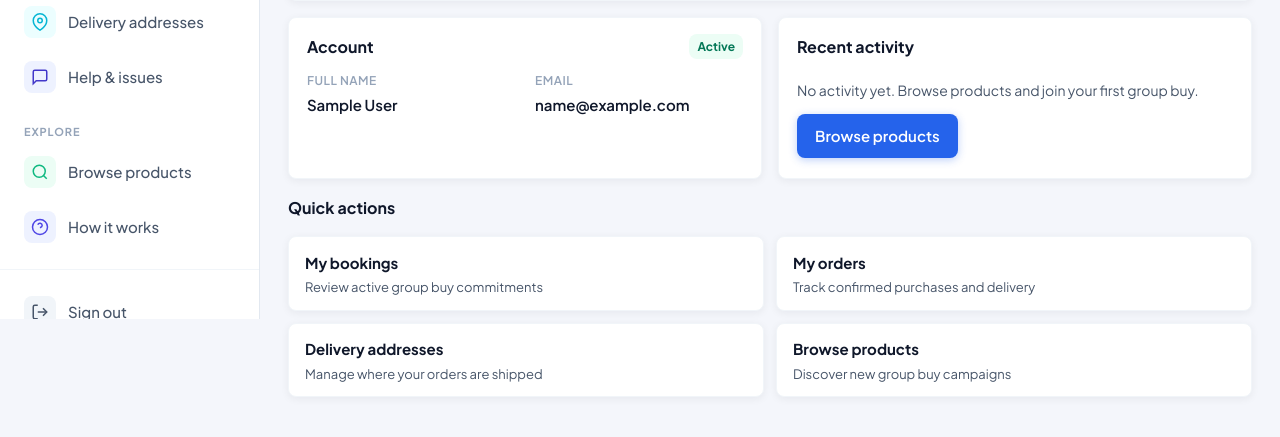
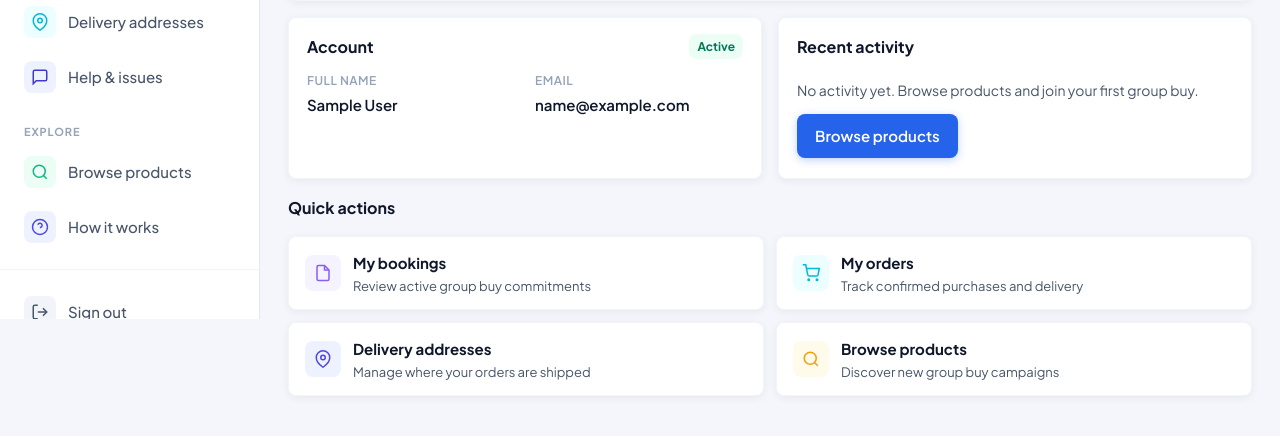
Before and after one commit to kamcho/crowdsource, a Django app: page /users/profile/ in a window 1280 px wide. Shown: the part 481-918 px from the top of the page. After the commit the page ends 884 px from the top, so only its background shows below. Run offline with Django 5.2, Linux system fonts and the light colour scheme; the visitor is signed in with stand-in values (Sample User, id 1); data that the repository does not hold is empty.

Commit message:
Keep quick-action icons on the tighter profile cards.
Co-authored-by: Cursor <cursoragent@cursor.com>

```diff
--- a/static/css/dashboard.css
+++ b/static/css/dashboard.css
@@ -1674,8 +1674,8 @@ a.profile-stat-card-link:hover {
 
 .account-action {
     display: flex;
-    flex-direction: column;
-    gap: 0.2rem;
+    align-items: center;
+    gap: 0.75rem;
     padding: 0.85rem 1rem;
     background: var(--color-surface);
     border: 1px solid var(--color-border-light);
@@ -1685,6 +1685,23 @@ a.profile-stat-card-link:hover {
     color: inherit;
 }
 
+.account-action-icon {
+    display: inline-flex;
+    align-items: center;
+    justify-content: center;
+    width: 36px;
+    height: 36px;
+    border-radius: 8px;
+    flex-shrink: 0;
+}
+
+.account-action-copy {
+    display: flex;
+    flex-direction: column;
+    gap: 0.15rem;
+    min-width: 0;
+}
+
 .account-action:hover {
     border-color: rgba(37, 99, 235, 0.35);
     background: var(--color-primary-soft);
--- a/users/templates/users/profile.html
+++ b/users/templates/users/profile.html
@@ -144,20 +144,40 @@
     </div>
     <div class="account-actions">
         <a href="{% url 'pledge_list' %}" class="account-action">
+            <span class="account-action-icon dash-stat-icon-purple" aria-hidden="true">
+                <svg width="18" height="18" viewBox="0 0 24 24" fill="none" stroke="currentColor" stroke-width="2"><path d="M14 2H6a2 2 0 0 0-2 2v16a2 2 0 0 0 2 2h12a2 2 0 0 0 2-2V8z"/><polyline points="14 2 14 8 20 8"/></svg>
+            </span>
+            <span class="account-action-copy">
                 <span class="account-action-title">My bookings</span>
                 <span class="account-action-desc">Review active group buy commitments</span>
+            </span>
         </a>
         <a href="{% url 'order_list' %}" class="account-action">
+            <span class="account-action-icon dash-stat-icon-teal" aria-hidden="true">
+                <svg width="18" height="18" viewBox="0 0 24 24" fill="none" stroke="currentColor" stroke-width="2"><circle cx="9" cy="21" r="1"/><circle cx="20" cy="21" r="1"/><path d="M1 1h4l2.68 13.39a2 2 0 0 0 2 1.61h9.72a2 2 0 0 0 2-1.61L23 6H6"/></svg>
+            </span>
+            <span class="account-action-copy">
                 <span class="account-action-title">My orders</span>
                 <span class="account-action-desc">Track confirmed purchases and delivery</span>
+            </span>
         </a>
         <a href="{% url 'address_list' %}" class="account-action">
+            <span class="account-action-icon dash-stat-icon-blue" aria-hidden="true">
+                <svg width="18" height="18" viewBox="0 0 24 24" fill="none" stroke="currentColor" stroke-width="2"><path d="M21 10c0 7-9 13-9 13s-9-6-9-13a9 9 0 0 1 18 0z"/><circle cx="12" cy="10" r="3"/></svg>
+            </span>
+            <span class="account-action-copy">
                 <span class="account-action-title">Delivery addresses</span>
                 <span class="account-action-desc">Manage where your orders are shipped</span>
+            </span>
         </a>
         <a href="{% url 'home:product_browse' %}" class="account-action">
+            <span class="account-action-icon dash-stat-icon-orange" aria-hidden="true">
+                <svg width="18" height="18" viewBox="0 0 24 24" fill="none" stroke="currentColor" stroke-width="2"><circle cx="11" cy="11" r="8"/><line x1="21" y1="21" x2="16.65" y2="16.65"/></svg>
+            </span>
+            <span class="account-action-copy">
                 <span class="account-action-title">Browse products</span>
                 <span class="account-action-desc">Discover new group buy campaigns</span>
+            </span>
         </a>
     </div>
 </section>
```
Lines whose indentation alone changed are shown as unchanged.
